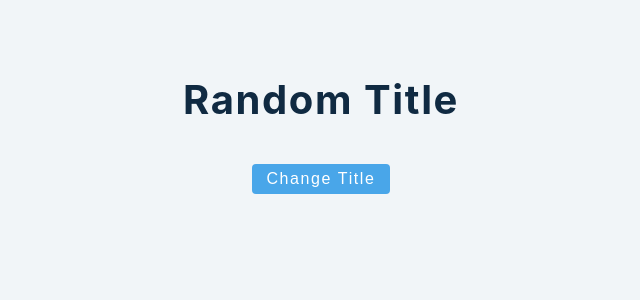
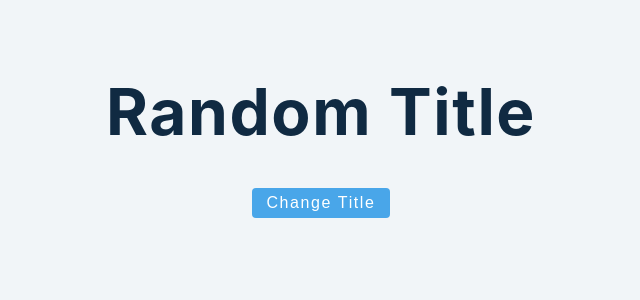
Before and after one commit to Vaishakbg/react-tutorial, a React (Create React App) app: page / in a window 1280 px wide. Shown: the top 300 px of the page, without its empty margins (319-959 px from the left). Built offline with nearby package versions, Linux system fonts and the light colour scheme.

Commit message:
usestate-basic

```diff
--- a/src/App.js
+++ b/src/App.js
@@ -1,9 +1,9 @@
 import React from "react";
-import ErrorExample from "./tutorial/1-useState/setup/1-error-example";
+import UseStateBasics from "./tutorial/1-useState/setup/2-useState-basics";
 function App() {
   return (
     <div className="container">
-      <ErrorExample />
+      <UseStateBasics />
     </div>
   );
 }
--- a/src/tutorial/1-useState/setup/2-useState-basics.js
+++ b/src/tutorial/1-useState/setup/2-useState-basics.js
@@ -1,7 +1,32 @@
-import React, { useState } from 'react';
+import React, { useState } from "react";
+// starts with use
+// component must be uppercase
+// invoke inside function/component body
+// don't call hooks conditonally
 
 const UseStateBasics = () => {
-  return <h2>useState basic example</h2>;
+  // console.log(useState("hello world"));
+  // const value = useState(1)[0];
+  // const handler = useState(1)[1];
+  // console.log(value, handler);
+  const [text, setText] = useState("random title");
+
+  const handleClick = () => {
+    if (text === "random title") {
+      setText("new title");
+    } else {
+      setText("random title");
+    }
+  };
+
+  return (
+    <>
+      <h1>{text}</h1>
+      <button type="button" className="btn" onClick={handleClick}>
+        Change Title
+      </button>
+    </>
+  );
 };
 
 export default UseStateBasics;
```
